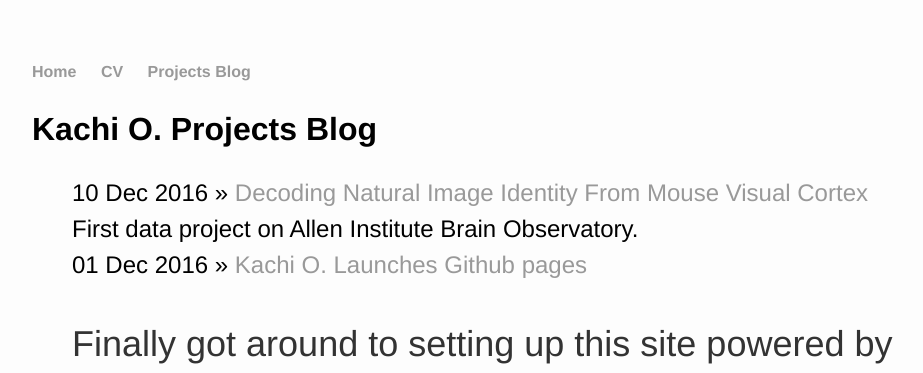
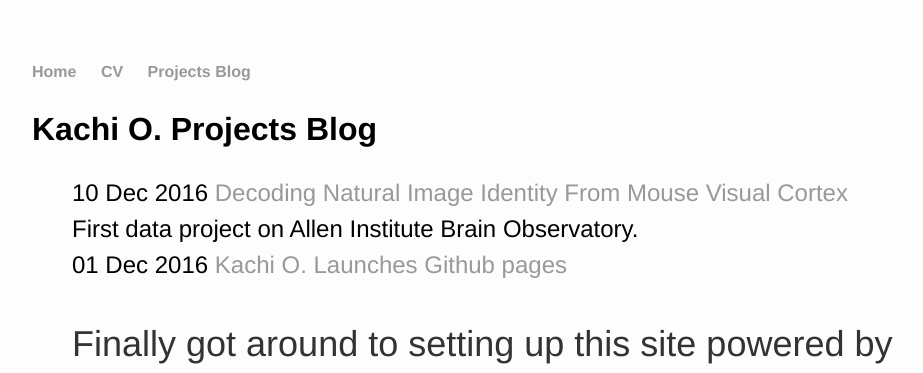
Before and after one commit to kachiO/kachio.github.io, a Jekyll site: the page built from blog/index.html, in a window 1280 px wide. Shown: the top 373 px of the page, without its empty margins (160-1083 px from the left). Built offline with Jekyll 4.4.1, drawn with Linux system fonts in a browser that asks for light colours.

Commit message:
Update index.html

```diff
--- a/blog/index.html
+++ b/blog/index.html
@@ -6,8 +6,13 @@
 	<ul class="posts">
 
 	  {% for post in site.posts %}
-	    <li><span>{{ post.date | date_to_string }}</span> » <a href="{{ post.url }}" title="{{ post.title }}">{{ post.title }}</a></li>
-	    {{ post.excerpt }}
+	    <li>
+		<span>{{ post.date | date_to_string }}</span>
+		<a href="{{ post.url }}" title="{{ post.title }}">{{ post.title }}</a>
+	    	<br>
+		{{ post.excerpt }}
+            </li>
+
 
 	{% endfor %}
 	</ul>
```
